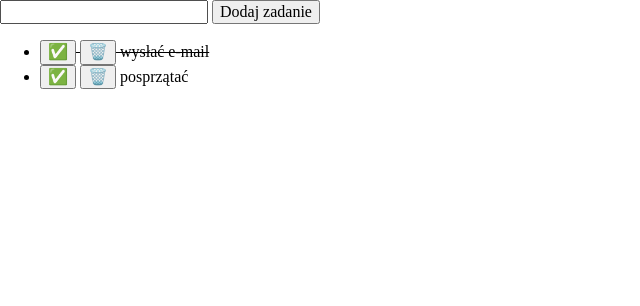
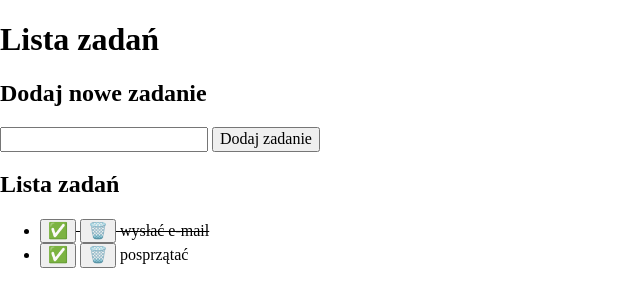
Before and after one commit to madlajne/todolist, a plain HTML site: page index.html in a window 1280 px wide. Shown: the whole page, without its empty margins (0-640 px from the left). Drawn offline with nearby package versions, Linux system fonts and the light colour scheme.

Commit message:
adding sections and class

```diff
--- a/index.html
+++ b/index.html
@@ -9,17 +9,39 @@
     <script defer src="js/script.js"></script>
     <link rel="stylesheet" href="https://cdnjs.cloudflare.com/ajax/libs/normalize/8.0.1/normalize.min.css"
         integrity="sha512-NhSC1YmyruXifcj/KFRWoC561YpHpc5Jtzgvbuzx5VozKpWvQ+4nXhPdFgmx8xqexRcpAglTj9sIBWINXa8x5w=="
-        crossorigin="anonymous" referrerpolicy="no-referrer"/>
+        crossorigin="anonymous" referrerpolicy="no-referrer" />
 
 </head>
 
 <body>
-    <form class="js-form">
-        <input class="js-newTask">
-        <button>Dodaj zadanie</button>
-    </form>
+    <main class="container">
+        <header>
+            <h1>Lista zadań</h1>
+        </header>
 
-    <ul class="js-tasks"></ul>
+        <section class="section">
+            <header>
+                <h2 class="section__header">Dodaj nowe zadanie</h2>
+            </header>
+        <div class="section__body">
+            <form class="form js-form">
+                <input class="form__input js-newTask">
+                <button class="form__button">Dodaj zadanie</button>
+            </form>
+        </div>
+        </section>
+
+        <section class="section">
+            <header>
+                <h2>Lista zadań</h2>
+            </header>
+            <div class="section__body">
+                <ul class="tasks js-tasks">
+                </ul>
+            </div>
+        </section>
+
+    </main>
 
 </body>
 
```
